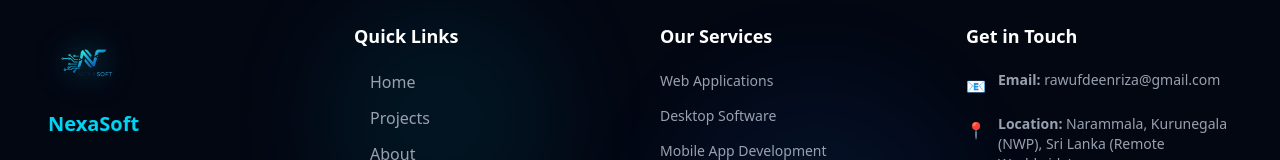
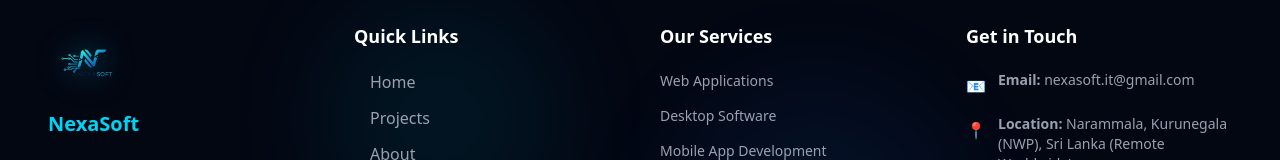
Before and after one commit to MohamadRiza/nexasoft, a React (Vite) app: page /prices in a window 1280 px wide. Shown: the part 2868-3028 px from the top of the page. Built offline with nearby package versions, Linux system fonts and the light colour scheme.

Commit message:
nexasoft.it@gmail.com

```diff
--- a/src/Components/Footer.jsx
+++ b/src/Components/Footer.jsx
@@ -117,7 +117,7 @@
             <li className="flex items-start space-x-3">
               <span className="text-cyan-400 mt-1">📧</span>
               <span className="text-sm text-gray-400">
-                <strong>Email:</strong> <a href="mailto:rawufdeenriza@gmail.com" className="hover:text-blue-500">rawufdeenriza@gmail.com</a>
+                <strong>Email:</strong> <a href="mailto:nexasoft.it@gmail.com" className="hover:text-blue-500">nexasoft.it@gmail.com</a>
               </span>
             </li>
             <li className="flex items-start space-x-3">
--- a/src/Pages/Contact.jsx
+++ b/src/Pages/Contact.jsx
@@ -212,7 +212,7 @@
                 <div className="text-cyan-400 text-xl">📧</div>
                 <div>
                   <h3 className="text-white font-semibold">Email</h3>
-                  <p className="text-gray-400"><a href="mailto:rawufdeenriza@gmail.com" className="hover:text-blue-500">rawufdeenriza@gmail.com</a></p>
+                  <p className="text-gray-400"><a href="mailto:nexasoft.it@gmail.com" className="hover:text-blue-500">nexasoft.it@gmail.com</a></p>
                 </div>
               </div>
 
```
